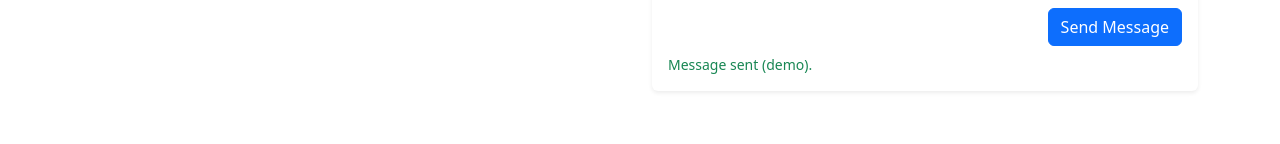
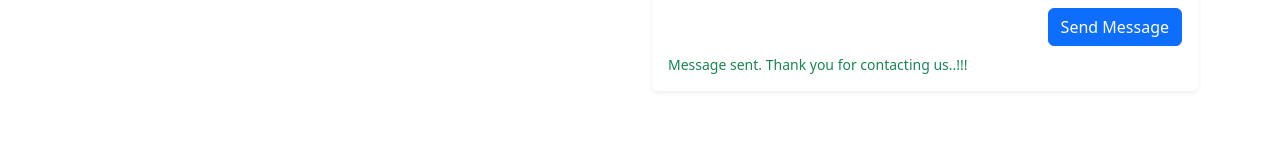
Before and after one commit to ghadagerahul/ghadagerahul.github.io, a plain HTML site: page index.html in a window 1280 px wide. Both pictures are taken after typing "Sample", "name@example.com", "Sample", "Sample" into the empty fields and a click on the button "Send Message". Shown: the part 2110-2254 px from the top of the page. Drawn offline with nearby package versions, Linux system fonts and the light colour scheme.

Commit message:
Update contact status message in index.html

```diff
--- a/index.html
+++ b/index.html
@@ -184,7 +184,7 @@
             <div class="mb-2"><input class="form-control" name="subject" placeholder="Subject"></div>
             <div class="mb-2"><textarea class="form-control" name="message" rows="4" placeholder="Message" required></textarea></div>
             <div class="text-end"><button class="btn btn-primary" type="submit">Send Message</button></div>
-            <div id="contactStatus" class="mt-2 small text-success d-none">Message sent (demo).</div>
+            <div id="contactStatus" class="mt-2 small text-success d-none">Message sent. Thank you for contacting us..!!!</div>
           </form>
         </div>
       </div>
```
